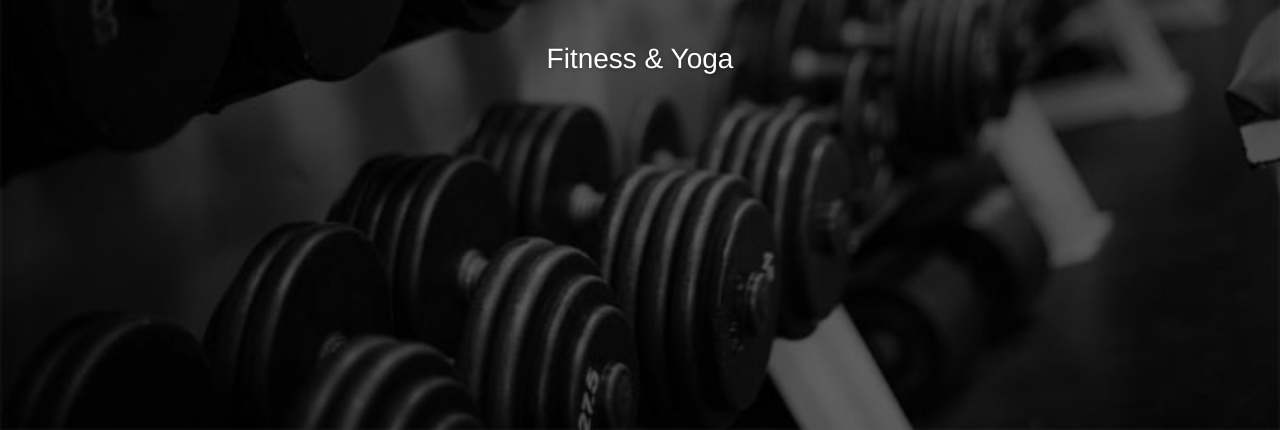
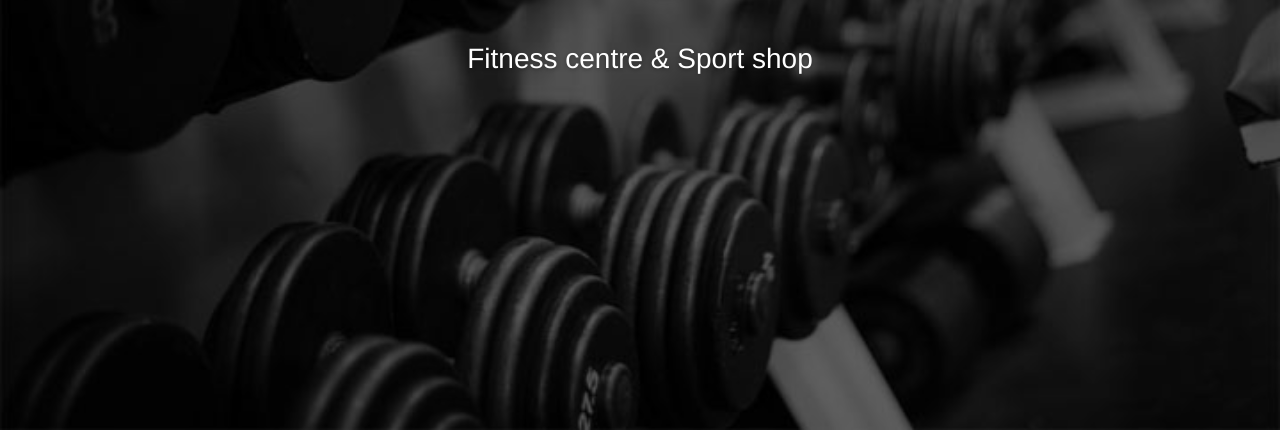
Before and after one commit to thelucvang/site, a plain HTML site: page index.html in a window 1280 px wide. Shown: the part 370-800 px from the top of the page. Drawn offline with nearby package versions, Linux system fonts and the light colour scheme; a web font is replaced by a local one.

Commit message:
update content

```diff
--- a/index.html
+++ b/index.html
@@ -56,7 +56,7 @@
             Coming soon
         </h1>
         <div class="content">
-            <h4 class="motto">Fitness &amp; Yoga</h4>
+            <h4 class="motto">Fitness centre &amp; Sport shop</h4>
         </div>
     </div>
     <div class="footer">
```
